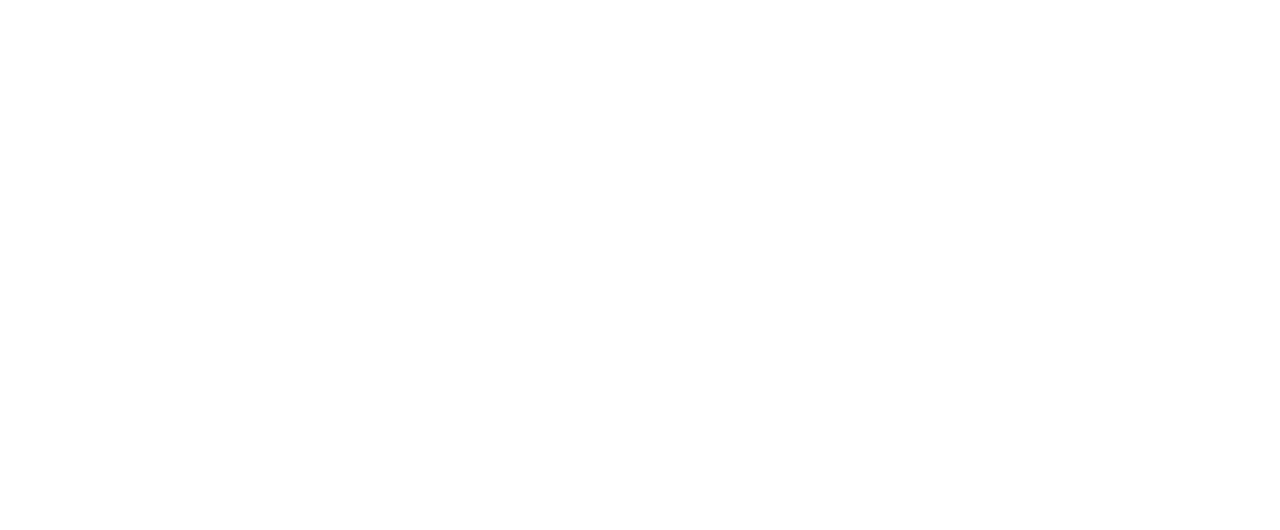
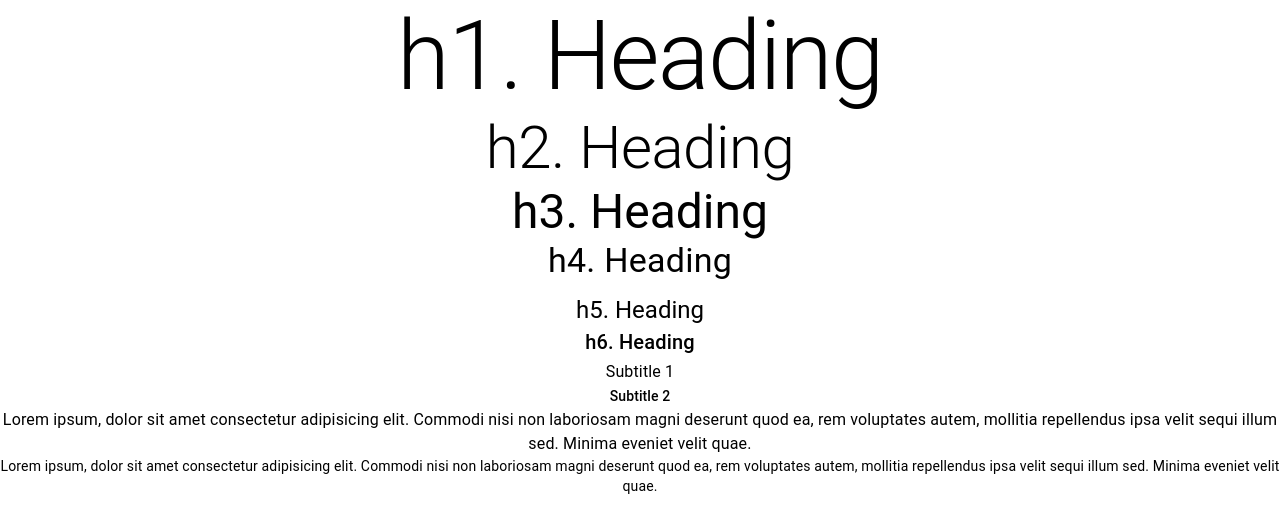
Before and after one commit to justicenyaga/react_mui_demo, a React (Create React App) app: page / in a window 1280 px wide. Shown: the top 530 px of the page. Built offline with nearby package versions, Linux system fonts and the light colour scheme.

Commit message:
Typography

```diff
--- a/src/App.tsx
+++ b/src/App.tsx
@@ -1,7 +1,12 @@
 import "./App.css";
+import MuiTypography from "./components/MuiTypography";
 
 function App() {
-  return <div className="App"></div>;
+  return (
+    <div className="App">
+      <MuiTypography />
+    </div>
+  );
 }
 
 export default App;
--- /dev/null
+++ b/src/components/MuiTypography.tsx
@@ -0,0 +1,32 @@
+import { Typography } from "@mui/material";
+
+function MuiTypography() {
+  return (
+    <div>
+      <Typography variant="h1">h1. Heading</Typography>
+      <Typography variant="h2">h2. Heading</Typography>
+      <Typography variant="h3">h3. Heading</Typography>
+      <Typography variant="h4" component="h1" gutterBottom>
+        h4. Heading
+      </Typography>
+      <Typography variant="h5">h5. Heading</Typography>
+      <Typography variant="h6">h6. Heading</Typography>
+
+      <Typography variant="subtitle1">Subtitle 1</Typography>
+      <Typography variant="subtitle2">Subtitle 2</Typography>
+
+      <Typography variant="body1">
+        Lorem ipsum, dolor sit amet consectetur adipisicing elit. Commodi nisi
+        non laboriosam magni deserunt quod ea, rem voluptates autem, mollitia
+        repellendus ipsa velit sequi illum sed. Minima eveniet velit quae.
+      </Typography>
+      <Typography variant="body2">
+        Lorem ipsum, dolor sit amet consectetur adipisicing elit. Commodi nisi
+        non laboriosam magni deserunt quod ea, rem voluptates autem, mollitia
+        repellendus ipsa velit sequi illum sed. Minima eveniet velit quae.
+      </Typography>
+    </div>
+  );
+}
+
+export default MuiTypography;
```
